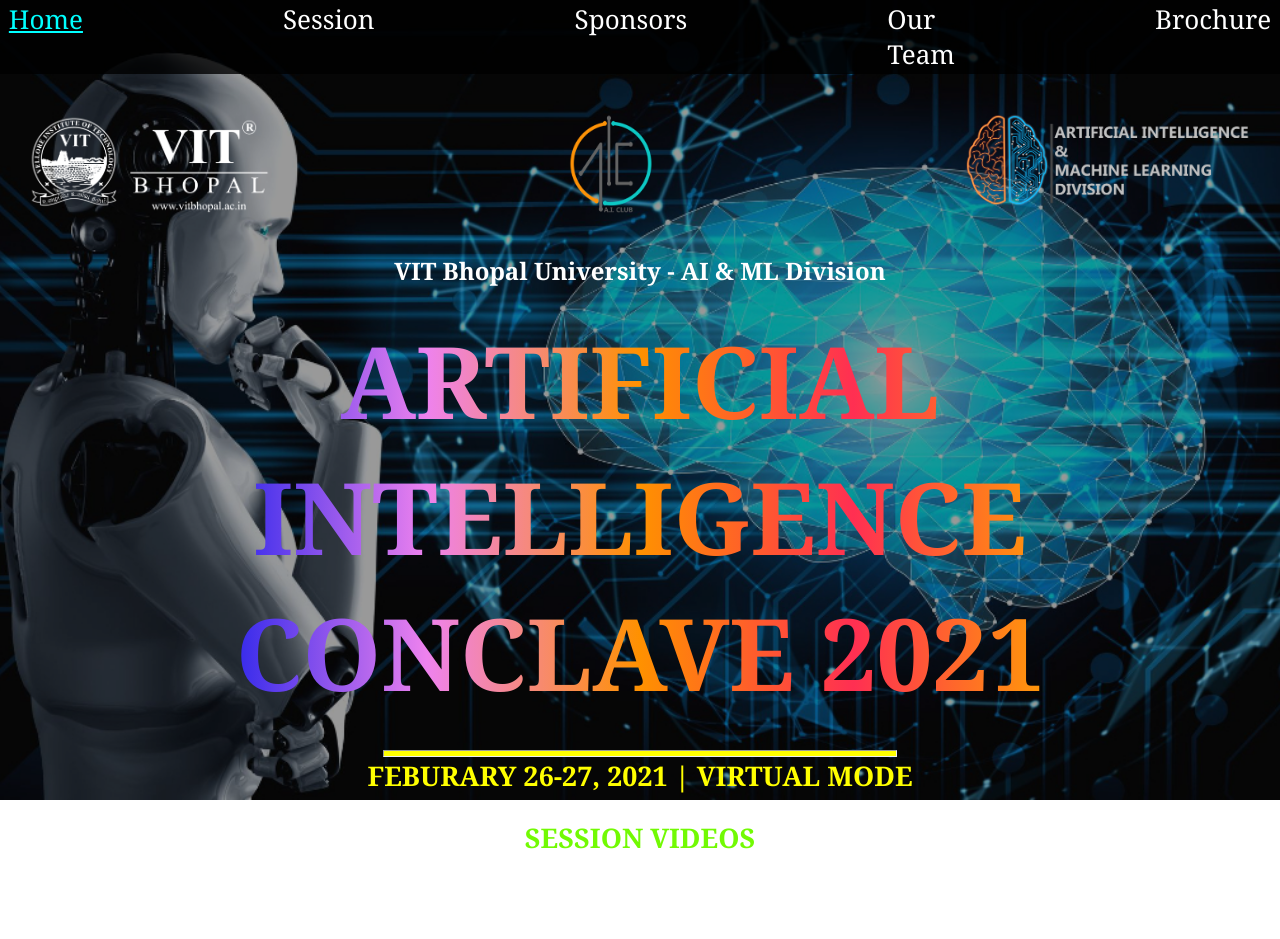
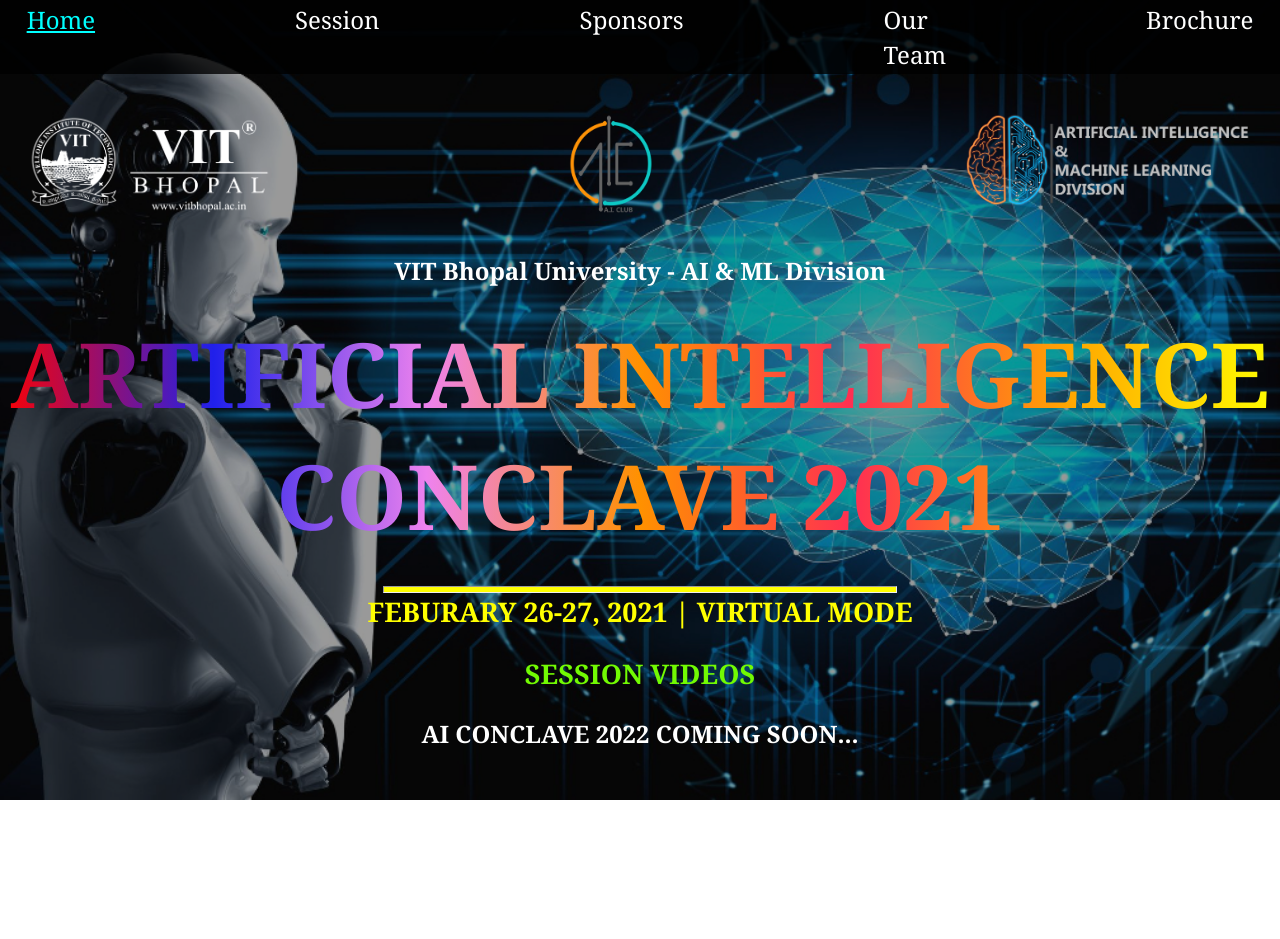
Before and after one commit to Ayush-923/AI-Club-Task, a plain HTML site: page index.html in a window 1280 px wide. Shown: the top 939 px of the page. After the commit the page ends 800 px from the top, so only its background shows below. Drawn offline with Linux system fonts and the light colour scheme.

Commit message:
Update style.css

```diff
--- a/css/style.css
+++ b/css/style.css
@@ -62,7 +62,7 @@
     text-decoration: none;
     align-items: center;
     float: left;
-    font-size: 26px;
+    font-size: 24px;
 }
 
 #navbar ul li a:hover{
@@ -93,7 +93,7 @@
 }
 
 #Info-section h1{
-    font-size: 100px;
+    font-size: 90px;
     background: linear-gradient(to left, yellow, orange, rgb(255, 47, 82),rgb(255, 145, 0),violet,rgb(32, 32, 235),red);
     background-clip: text;
     -webkit-background-clip: text;
```
